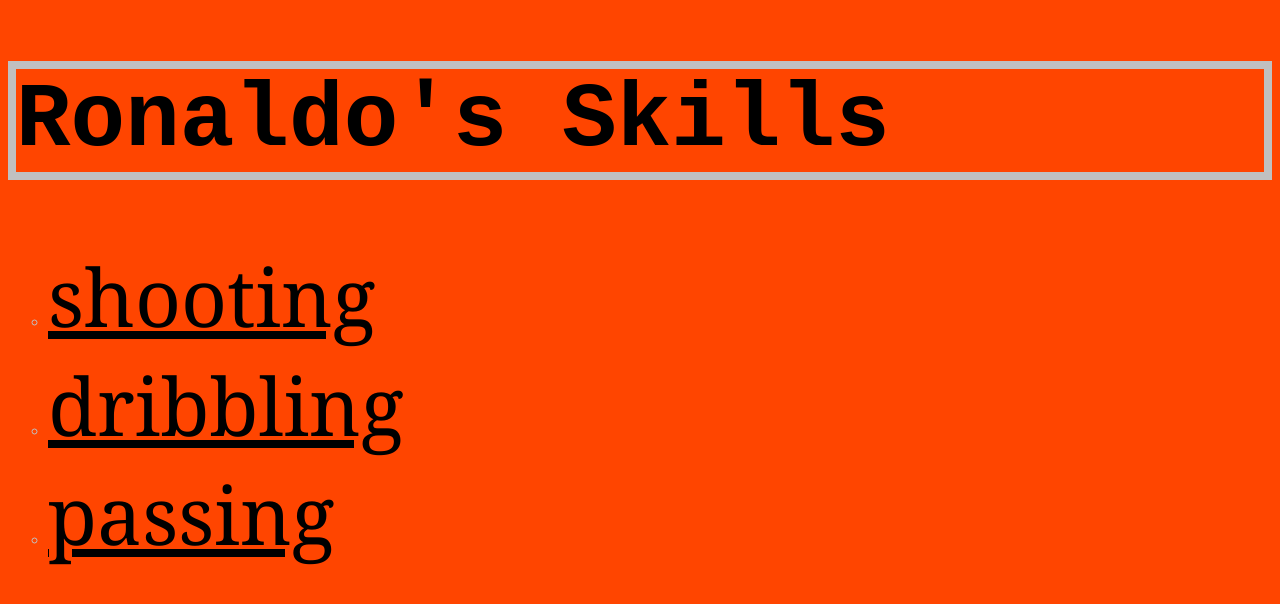
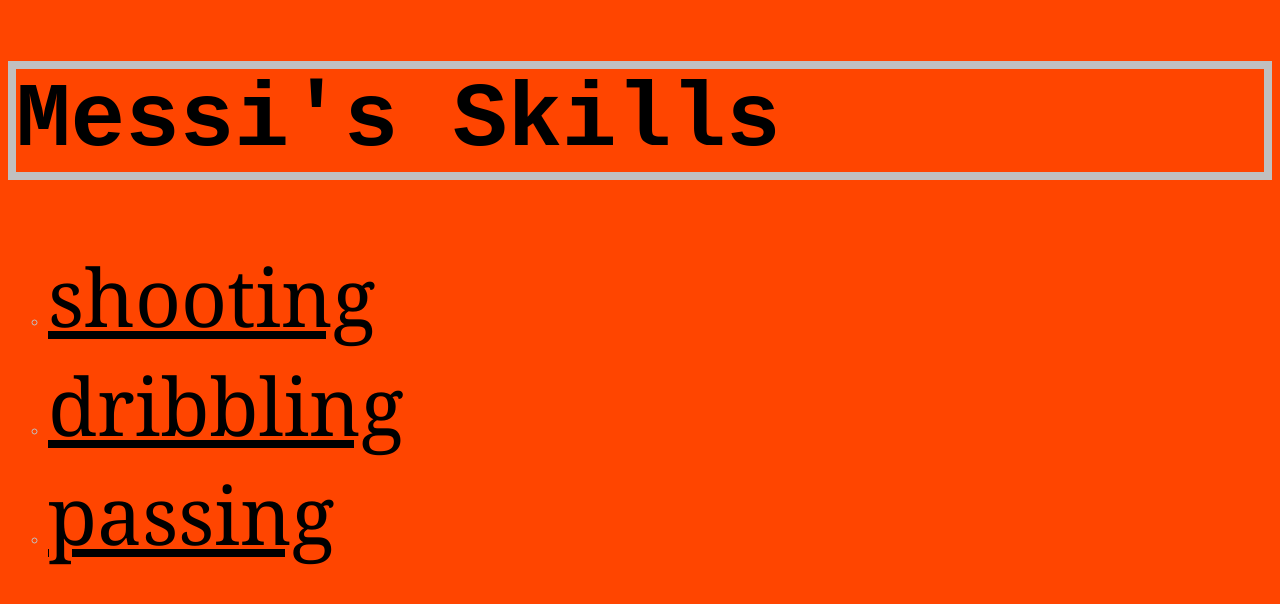
Before and after one commit to Dberrigan/writingfinal, a plain HTML site: page my project/project/Myoutube_index.html in a window 1280 px wide. Drawn offline with Linux system fonts and the light colour scheme.

Commit message:
name swap

```diff
--- a/my project/project/Myoutube_index.html
+++ b/my project/project/Myoutube_index.html
@@ -6,7 +6,7 @@
 <body>
 <div id="box1"></div>
 
-<h1 style="align-items:center;color:black;font-size:700%;font-family:monospace;border:8px solid silver;">Ronaldo's Skills</h1>
+<h1 style="align-items:center;color:black;font-size:700%;font-family:monospace;border:8px solid silver;">Messi's Skills</h1>
 <body style="background-color:orangered"></body>
 <body>
 
```
